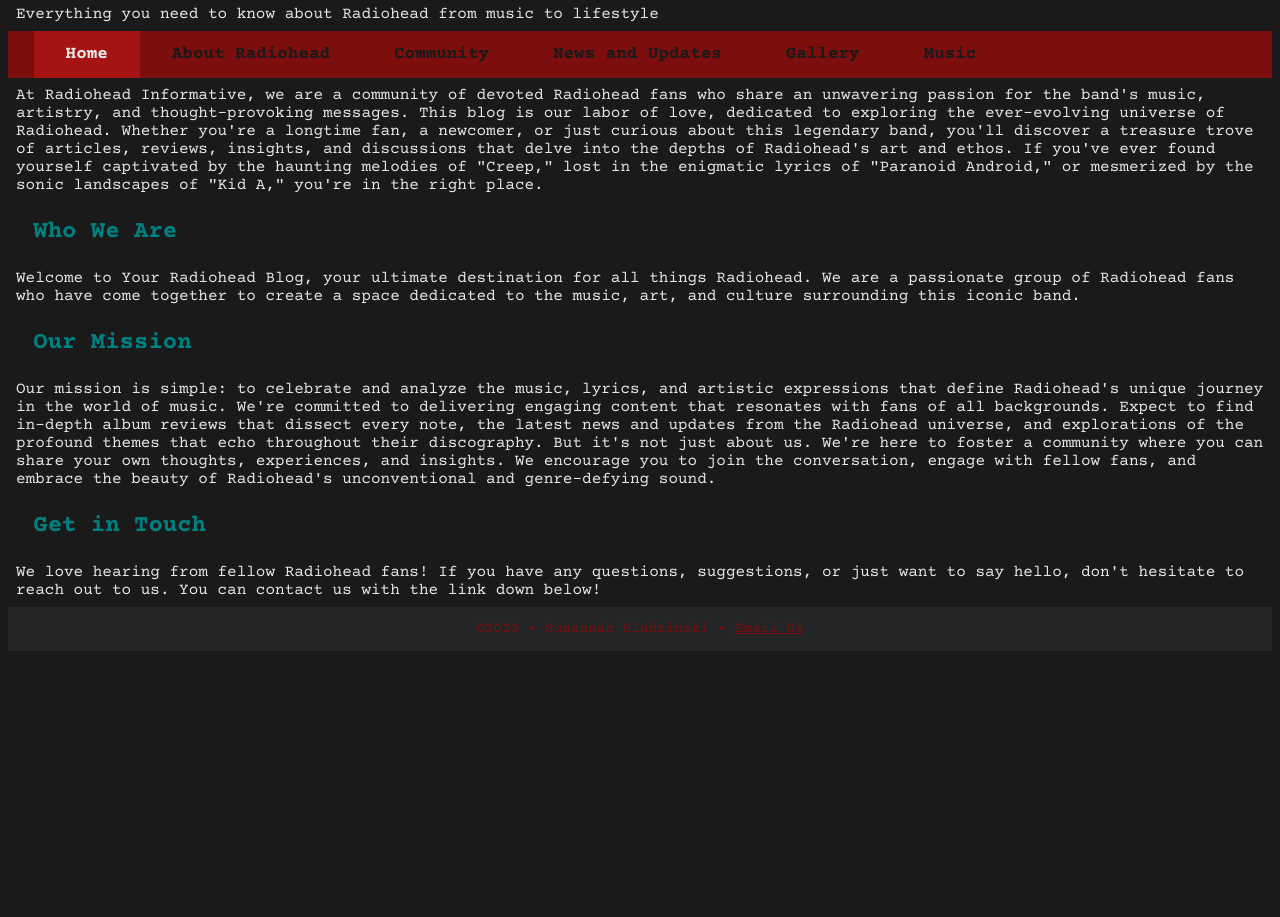
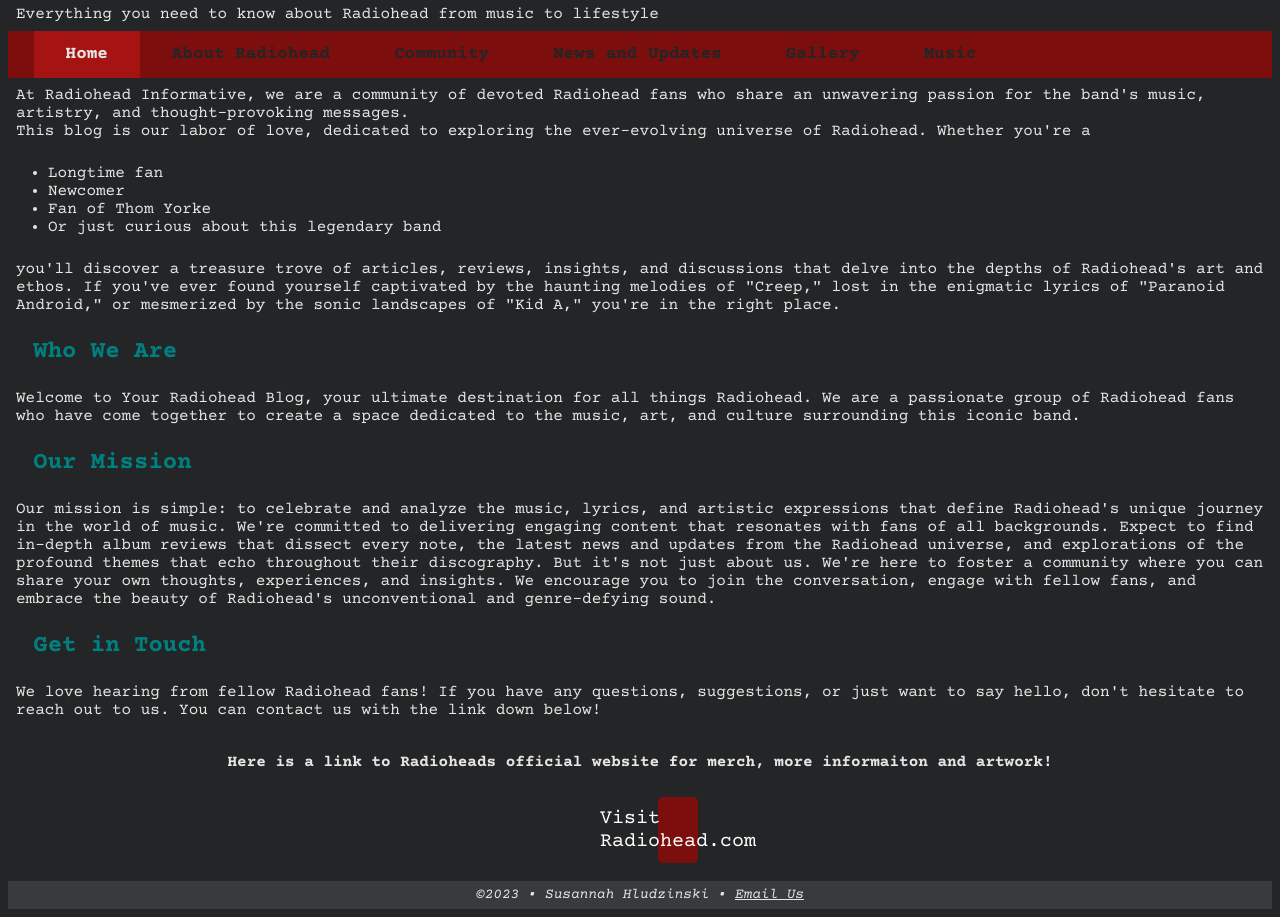
Before and after one commit to sushlud/dwdd1600, a plain HTML site: page index.html in a window 1280 px wide. Shown: the part 83-1000 px from the top of the page. Before the commit the page ends 800 px from the top, so only its background shows below. Drawn offline with nearby package versions, Linux system fonts and the light colour scheme.

Commit message:
Add files via upload

```diff
--- a/index.html
+++ b/index.html
@@ -30,26 +30,35 @@
 <!-- start the page main -->
 
     <div class="container">
-        <p> At Radiohead Informative, we are a community of devoted Radiohead fans who share an unwavering passion for the band's music, artistry, and thought-provoking messages. This blog is our labor of love, dedicated to exploring the ever-evolving universe of Radiohead. Whether you're a longtime fan, a newcomer, or just curious about this legendary band, you'll discover a treasure trove of articles, reviews, insights, and discussions that delve into the depths of Radiohead's art and ethos. If you've ever found yourself captivated by the haunting melodies of "Creep," lost in the enigmatic lyrics of "Paranoid Android," or mesmerized by the sonic landscapes of "Kid A," you're in the right place. </p>
+      <main>
+        <p> At Radiohead Informative, we are a community of devoted Radiohead fans who share an unwavering passion for the band's music, artistry, and thought-provoking messages. <br> This blog is our labor of love, dedicated to exploring the ever-evolving universe of Radiohead. Whether you're a </p>
+          <ul>
+            <li>Longtime fan</li>
+            <li>Newcomer</li>
+            <li>Fan of Thom Yorke</li>
+            <li>Or just curious about this legendary band</li>
+          </ul>
+          <p>you'll discover a treasure trove of articles, reviews, insights, and discussions that delve into the depths of Radiohead's art and ethos. If you've ever found yourself captivated by the haunting melodies of "Creep," lost in the enigmatic lyrics of "Paranoid Android," or mesmerized by the sonic landscapes of "Kid A," you're in the right place.</p>
 
-        <main>
           <h2>Who We Are</h2>
           <p>Welcome to Your Radiohead Blog, your ultimate destination for all things Radiohead. We are a passionate group of Radiohead fans who have come together to create a space dedicated to the music, art, and culture surrounding this iconic band.</p>
-        </main>
 
-        <main>
           <h2>Our Mission</h2>
           <p>Our mission is simple: to celebrate and analyze the music, lyrics, and artistic expressions that define Radiohead's unique journey in the world of music. We're committed to delivering engaging content that resonates with fans of all backgrounds. Expect to find in-depth album reviews that dissect every note, the latest news and updates from the Radiohead universe, and explorations of the profound themes that echo throughout their discography. But it's not just about us. We're here to foster a community where you can share your own thoughts, experiences, and insights. We encourage you to join the conversation, engage with fellow fans, and embrace the beauty of Radiohead's unconventional and genre-defying sound.</p>
-        </main>
 
-        <main>
           <h2>Get in Touch</h2>
           <p>We love hearing from fellow Radiohead fans! If you have any questions, suggestions, or just want to say hello, don't hesitate to reach out to us. You can contact us with the link down below! </p>
+          <br>
+          <p class="radiohead-link"><b>Here is a link to Radioheads official website for merch, more informaiton and artwork!</b></p>
+          <br>
+<!-- Link that opens another website in a new page -->
+            <a href="https://www.radiohead.com/" target="_blank" class="button-link">Visit Radiohead.com</a>
+          <br>
       </main>
     </div>
 
 <!-- start the page footer -->
      <footer>
-        <p>&copy;2023 &bull; Susannah Hludzinski &bull; <a href="mailto:radioheadinfo@gmail.com">Email Us</a> </p>
+        <address>&copy;2023 &bull; Susannah Hludzinski &bull; <a href="mailto:radioheadinfo@gmail.com">Email Us</a> </address>
       </footer>
     </body>
--- a/radiohead.css
+++ b/radiohead.css
@@ -1,13 +1,13 @@
 
 h1 {
-    Color: #A61313;
+    Color: #e02828;
     margin: 0;
     padding: 1rem .2%;
     font-size: 36px;
   }
 
   .header {
-    background-color: #000;
+    background-color: #242526;
     color: #E6E6E6;
     padding: 20px;
     text-align: center;
@@ -28,7 +28,7 @@
   nav a{
     font-size: 1.1rem;
     text-decoration: none;
-    color:  #1a1a1a;
+    color:  #242526;
     font-weight: 700;
     display: block;
     padding: .83rem 2rem ;
@@ -61,23 +61,45 @@
   }
 
   body {
-    background-color: #1a1a1a;
+    background-color: #242526;
     color: #E6E6E6;
     font-family: 'Courier Prime', monospace;
   }
+  .radiohead-link{
+    display: flex;
+    justify-content: center;
+    align-items: center;
+  }
+  .button-link {
+    display: flex;
+    justify-content: center;
+    align-items: center;
+    margin-left: 650px;
+    margin-right: 650px;
+    background-color: #7C0E0E;
+    color: #fff;
+    padding: 10px 20px;
+    text-decoration: none;
+    font-size: 20px;
+    border-radius: 5px;
+    transition: background-color 0.3s;
+  }
 
+  .button-link:hover{
+    background-color: #A61313;
+  }
 
                         /* Footer Stuff Here*/
   footer{
-    background-color: #242526;
+    background-color: #383a3c;
     text-align: center;
-    color: #7C0E0E;
+    color: #E6E6E6;
     padding: .4rem 0;
     font-size: .9rem;
   }
 
   footer a{
-    color:#7C0E0E ;
+    color:#E6E6E6 ;
   }
 
   /* Grungy background pattern */
```
Also changed, not shown: about.html (+43 -4 lines). Lines whose indentation alone changed are shown as unchanged.
